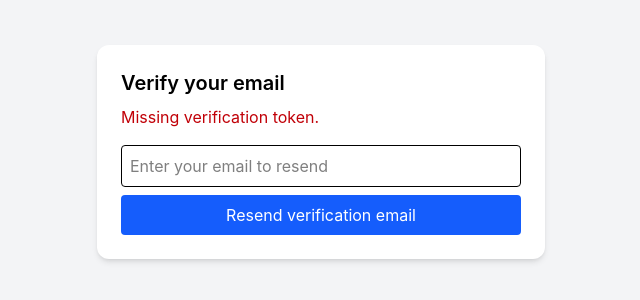
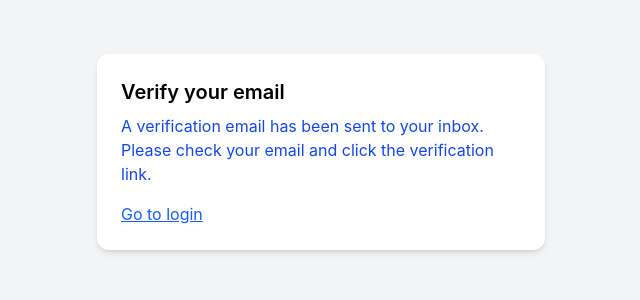
Before and after one commit to alexbart/A-full-todo-app-with-backend-connected-built-with-MERN-stack, a React (Vite) app in the folder frontend/: page /verify-email in a window 1280 px wide. Shown: the part 248-548 px from the top of the page, without its empty margins (319-959 px from the left). Built offline with nearby package versions, Linux system fonts and the light colour scheme; no server answers.

Commit message:
Fix: Fix register verify-email login flow

```diff
--- a/frontend/src/pages/Dashboard.jsx
+++ b/frontend/src/pages/Dashboard.jsx
@@ -129,7 +129,7 @@ return (
         <div className="mb-8">
 
             <h1 className="text-3xl font-bold text-gray-800">
-                Welcome back, {user?.name} 👋
+                Welcome back, {user?.name}
             </h1>
 
             <p className="text-gray-500 mt-1">
--- a/frontend/src/pages/Register.jsx
+++ b/frontend/src/pages/Register.jsx
@@ -9,7 +9,7 @@ export function Register() {
     const [password, setPassword] = useState("");
 
     const navigate = useNavigate();
-    const { user, loading } = useAuth();
+    const { loading } = useAuth();
 
     if (loading) {
         return (
@@ -24,9 +24,7 @@ export function Register() {
 
         try {
             await registerUser({ name, email, password });
-
-            navigate("/login");
-
+            navigate(`/verify-email?email=${encodeURIComponent(email)}`);
         } catch (error) {
             console.log("Register error:", error.response?.data || error.message);
         }
--- a/frontend/src/pages/VerifyEmail.jsx
+++ b/frontend/src/pages/VerifyEmail.jsx
@@ -7,23 +7,16 @@ export function VerifyEmail() {
     const token = params.get("token");
     const emailFromLink = params.get("email") || "";
 
-    const [status, setStatus] = useState("verifying"); // verifying | success | error
-    const [message, setMessage] = useState("");
+    const [status, setStatus] = useState(token ? "verifying" : "pending"); // verifying | success | error | pending
+    const [message, setMessage] = useState(token ? "" : "A verification email has been sent to your inbox. Please check your email and click the verification link.");
     const [email, setEmail] = useState(emailFromLink);
     const [resending, setResending] = useState(false);
 
     useEffect(() => {
+        if (token) {
             let cancelled = false;
 
             (async () => {
-            if (!token) {
-                if (!cancelled) {
-                    setStatus("error");
-                    setMessage("Missing verification token.");
-                }
-                return;
-            }
-
                 try {
                     const res = await verifyEmail(token);
                     if (!cancelled) {
@@ -41,6 +34,7 @@ export function VerifyEmail() {
             return () => {
                 cancelled = true;
             };
+        }
     }, [token]);
 
     const handleResend = async (e) => {
@@ -66,9 +60,17 @@ export function VerifyEmail() {
                 )}
 
                 {status !== "verifying" && (
-                    <p className={status === "success" ? "text-green-700" : "text-red-700"}>
+                    <p className={status === "success" ? "text-green-700" : status === "pending" ? "text-blue-700" : "text-red-700"}>
                         {message}
                     </p>
+                )}
+
+                {status === "pending" && (
+                    <div className="mt-4">
+                        <Link className="text-blue-600 underline" to="/login">
+                            Go to login
+                        </Link>
+                    </div>
                 )}
 
                 {status === "success" && (
```
Lines whose indentation alone changed are shown as unchanged.
